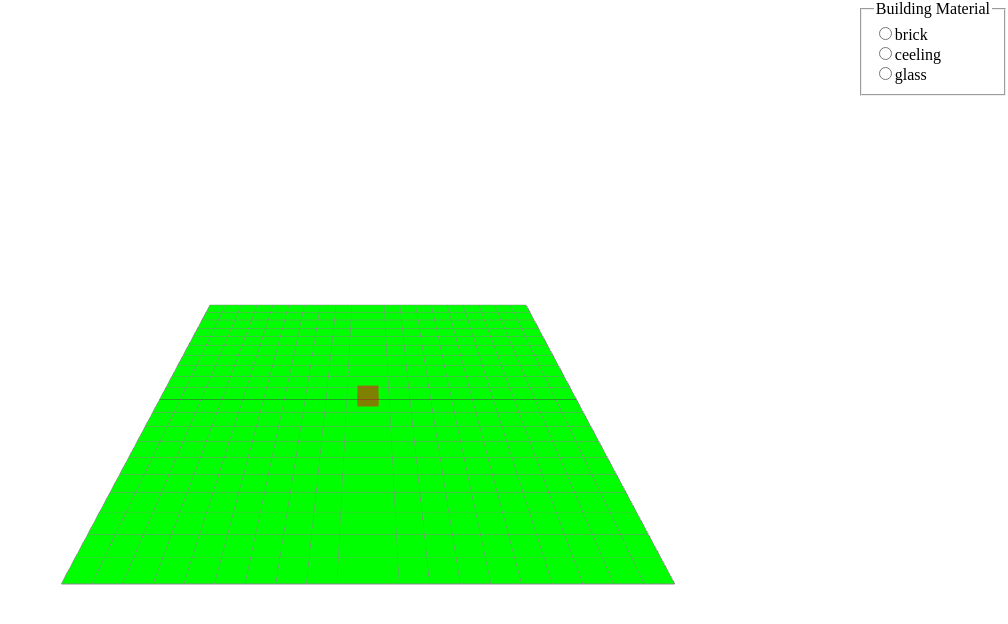
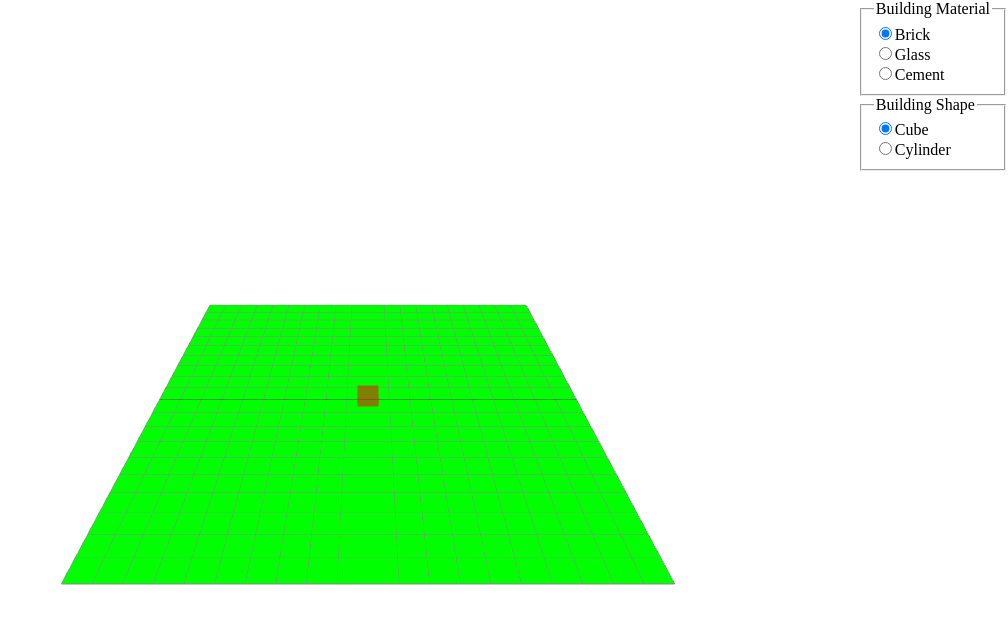
Before and after one commit to pulasthibandara/house-builder, a website built with webpack: page src/index.html in a window 1280 px wide. Shown: the whole page, without its empty margins (272-1280 px from the left). Built offline with nearby package versions, Linux system fonts and the light colour scheme; what three-orbitcontrols-ts would draw is missing.

Commit message:
added shape controls and material textures

```diff
--- a/src/index.html
+++ b/src/index.html
@@ -8,9 +8,13 @@
 </head>
 <body>
     <div id="scene-stage"></div>
-    <div id="material-selector-wrapper">
-        <fieldset>
+    <div id="control-wrapper">
+        <fieldset id="material-selector">
             <legend> Building Material </legend>
+        </fieldset>
+
+        <fieldset id="shape-selector">
+            <legend> Building Shape </legend>
         </fieldset>
     </div>
 </body>
--- a/src/index.ts
+++ b/src/index.ts
@@ -5,6 +5,5 @@ import { MaterialSelector } from './js/material-selector';
 window.onload = initScene;
 
 // render selection control panel
-let materialSlector = new MaterialSelector(
-    <HTMLElement>document.querySelector('#material-selector-wrapper fieldset') );
+let materialSlector = new MaterialSelector();
 materialSlector.renderControls();
--- a/src/js/material-selector.scss
+++ b/src/js/material-selector.scss
@@ -1,4 +1,4 @@
-#material-selector-wrapper {
+#control-wrapper {
     position: fixed;
     top: 0;
     right: 0;
--- a/src/js/material-selector.ts
+++ b/src/js/material-selector.ts
@@ -1,19 +1,29 @@
 require('./material-selector.scss');
 import { sceneState } from './scene-state-store';
-import { buildingMaterials } from './material';
+import { buildingMaterials, buildingShapes } from './material';
 
+/**
+ * Main material selector controller.
+ */
 export class MaterialSelector
 {
 
-    private selectorContainer: HTMLElement;
+    private materialSelectorContainer =
+        <HTMLElement>document.querySelector( '#control-wrapper #material-selector' );
 
-    constructor ( container: HTMLElement )
+    private shapeSelectorContainer =
+        <HTMLElement>document.querySelector( '#control-wrapper #shape-selector' );
+
+    constructor ()
     {
-        this.selectorContainer = container;
     }
 
+    /**
+     * create control inputs and register events.
+     */
     renderControls ()
     {
+        // create material controls
         buildingMaterials.forEach( ( material, idx ) => {
             const label = document.createElement('label'),
                 radio = document.createElement('input'),
@@ -21,6 +31,7 @@ export class MaterialSelector
 
             radio.type = 'radio';
             radio.name = 'material-selector';
+            radio.checked = idx === 0;
             radio.addEventListener('change', (e) => {
                 sceneState.selectedMaterial = material;
             });
@@ -28,7 +39,26 @@ export class MaterialSelector
             label.appendChild( radio );
             label.appendChild( text );
 
-            this.selectorContainer.appendChild( label );
+            this.materialSelectorContainer.appendChild( label );
+        } );
+
+        // create shape controls
+        buildingShapes.forEach( ( shape, idx ) => {
+            const label = document.createElement('label'),
+                radio = document.createElement('input'),
+                text = document.createTextNode( shape.name );
+
+            radio.type = 'radio';
+            radio.name = 'shape-selector';
+            radio.checked = idx === 0;
+            radio.addEventListener('change', (e) => {
+                sceneState.selectedShape = shape;
+            });
+
+            label.appendChild( radio );
+            label.appendChild( text );
+
+            this.shapeSelectorContainer.appendChild( label );
         } );
     }
 
--- a/src/js/material.ts
+++ b/src/js/material.ts
@@ -1,19 +1,43 @@
+/**
+ * The module registers shapes and materials that are used in the scene
+ */
+
 import {
     Material,
     MeshLambertMaterial,
+    MeshPhongMaterial,
     BoxGeometry,
     Geometry,
+    CylinderGeometry,
     TextureLoader
 } from 'three';
 
 const buildingMaterials: Material[] = [
     new MeshLambertMaterial({
-        color: 0x00FFFF,
-        name: 'brick',
-        // map: new TextureLoader().load( "textures/square-outline-textured.png" )
+        color: 0xb7a205,
+        name: 'Brick',
+        map: new TextureLoader().load( require('../textures/brick.jpg') )
     }),
-    new MeshLambertMaterial({ color: 0x0000FF, name: 'ceeling' }),
-    new MeshLambertMaterial({ color: 0xFFFF00, name: 'glass' })
+    new MeshLambertMaterial({
+        name: 'Glass',
+        color: 0x9eefea,
+        opacity: 0.8,
+        transparent: true
+    }),
+    new MeshLambertMaterial({
+        name: 'Cement',
+        color: 0xffffff,
+    })
 ];
 
-export { buildingMaterials }
+const buildingShapes: Geometry[] = [];
+
+const cube = new BoxGeometry(50,50,50);
+cube.name = 'Cube';
+buildingShapes.push( cube );
+
+const cylinder = new CylinderGeometry(25,25,50,32);
+cylinder.name = 'Cylinder';
+buildingShapes.push( cylinder );
+
+export { buildingMaterials, buildingShapes }
--- a/src/js/scene-controller.ts
+++ b/src/js/scene-controller.ts
@@ -4,15 +4,20 @@ import { raycaster, camera, rollOverMesh, scene, plane } from './scene';
 import { buildingMaterials } from './material';
 
 
+/**
+ * Main scene controller
+ */
 class SceneController {
-
-    private voxelGeometry = new BoxGeometry(50,50,50);
 
     constructor ( private sceneStateStore: ISceneState )
     {
 
     }
 
+    /**
+     * Draw rollover box on mouse position.
+     * @param event mouse move event
+     */
     placeMousePointer ( event: MouseEvent )
     {
 
@@ -41,6 +46,10 @@ class SceneController {
 
     }
 
+    /**
+     * Insert or remove elements at the mouse click position.
+     * @param event Mouse click event
+     */
     onMouseClick ( event: MouseEvent )
     {
         event.preventDefault();
@@ -54,17 +63,26 @@ class SceneController {
         raycaster.setFromCamera( mouse, camera );
 
         let intersects = raycaster.intersectObjects( this.sceneStateStore.sceneObjects );
+
+        // if the click intersetcts
         if ( intersects.length > 0 ) {
             let intersect = intersects[ 0 ];
 
+            // if on the removel mode and the intersect is not the plane remove
+            // that voxle
             if ( this.sceneStateStore.removeMode ) {
                 if ( !this.isPlane( intersect ) ) {
                     scene.remove( intersect.object );
                     this.sceneStateStore.sceneObjects.splice(
                         this.sceneStateStore.sceneObjects.indexOf( <Mesh>(intersect.object) ), 1 );
                 }
+
+            // insert a voxel with the selected shape and material
             } else {
-                let voxel = new Mesh( this.voxelGeometry , this.sceneStateStore.selectedMaterial );
+                let voxel = new Mesh(
+                    this.sceneStateStore.selectedShape,
+                    this.sceneStateStore.selectedMaterial );
+
                 voxel.position.copy( intersect.point ).add( intersect.face.normal );
                 voxel.position.divideScalar( 50 ).floor().multiplyScalar( 50 ).addScalar( 25 );
                 scene.add( voxel );
@@ -74,6 +92,10 @@ class SceneController {
         }
     }
 
+    /**
+     * If shift key is pressed enter into removal mode by setting the global state.
+     * @param event keydown event
+     */
     handleKeydown ( event: KeyboardEvent )
     {
         if( event.keyCode == 16 ) {
@@ -81,6 +103,10 @@ class SceneController {
         }
     }
 
+    /**
+     * When shift key is released disable remove mode.
+     * @param event keyup event
+     */
     handleKeyup ( event: KeyboardEvent )
     {
         if( event.keyCode == 16 ) {
@@ -88,6 +114,10 @@ class SceneController {
         }
     }
 
+    /**
+     * Returns if the intersect onject is the plane.
+     * @param intersect interset object
+     */
     private isPlane ( intersect: any ): boolean
     {
         return intersect.object == plane;
--- a/src/js/scene-state-store.ts
+++ b/src/js/scene-state-store.ts
@@ -2,22 +2,28 @@ import {
     Vector2,
     Mesh,
     Material,
+    Geometry
 } from 'three';
 
-import { buildingMaterials } from './material';
+import { buildingMaterials, buildingShapes } from './material';
 
 export interface ISceneState {
     mouse: Vector2,
     removeMode: boolean,
     sceneObjects: Mesh[],
-    selectedMaterial: Material
+    selectedMaterial: Material,
+    selectedShape: Geometry,
 }
 
+/**
+ * The global state of the scene
+ */
 const state: ISceneState = {
     mouse: new Vector2(),
     removeMode: false,
     sceneObjects: [],
-    selectedMaterial: buildingMaterials[0]
+    selectedMaterial: buildingMaterials[0],
+    selectedShape: buildingShapes[0]
 }
 
 export { state as sceneState };
--- a/src/js/scene.ts
+++ b/src/js/scene.ts
@@ -30,7 +30,7 @@ export const scene = new Scene(),
     directionalLight = new DirectionalLight(0xFFFFFF, .6),
     camera =
         new PerspectiveCamera( 75, window.innerWidth/window.innerHeight, 1, 10000 ),
-    stage = document.getElementById('scene-stage');
+    stage = <HTMLElement> document.getElementById('scene-stage');
 
 export let rollOverMesh: Mesh,
     cubeGeo: BoxGeometry,
@@ -40,6 +40,10 @@ export let rollOverMesh: Mesh,
     controls: OrbitControls,
     plane: Mesh;
 
+
+/**
+ * initialize THREEjs scene
+ */
 export function initScene()
 {
     // setup renderer / stage/ scene
@@ -93,6 +97,9 @@ export function initScene()
     render();
 }
 
+/**
+ * register global event listeners
+ */
 function registerEvents ()
 {
     // register events
```
Also changed, not shown: src/textures/brick.jpg (added).
